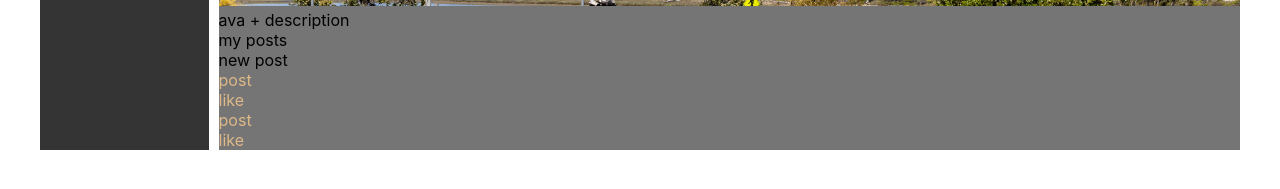
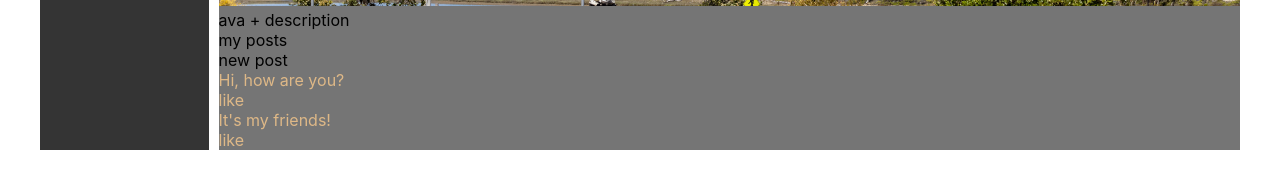
Before and after one commit to ibdkn/react-way-main, a React (Create React App) app: page / in a window 1280 px wide. Shown: the part 465-654 px from the top of the page. Built offline with nearby package versions, Linux system fonts and the light colour scheme.

Commit message:
added props

```diff
--- a/src/components/Profile/MyPosts/MyPosts.tsx
+++ b/src/components/Profile/MyPosts/MyPosts.tsx
@@ -11,8 +11,8 @@ export const MyPosts = () => {
                 new post
             </div>
             <div className={s.posts}>
-                <Post/>
-                <Post/>
+                <Post message="Hi, how are you?"/>
+                <Post message="It's my friends!"/>
             </div>
         </div>
     );
--- a/src/components/Profile/MyPosts/Post/Post.tsx
+++ b/src/components/Profile/MyPosts/Post/Post.tsx
@@ -2,10 +2,10 @@ import React from 'react';
 import './Post.module.css';
 import s from "./Post.module.css"
 
-export const Post = () => {
+export const Post = (props: any) => {
     return (
         <div className={s.item}>
-            post
+            {props.message}
             <div>like</div>
         </div>
     );
```
